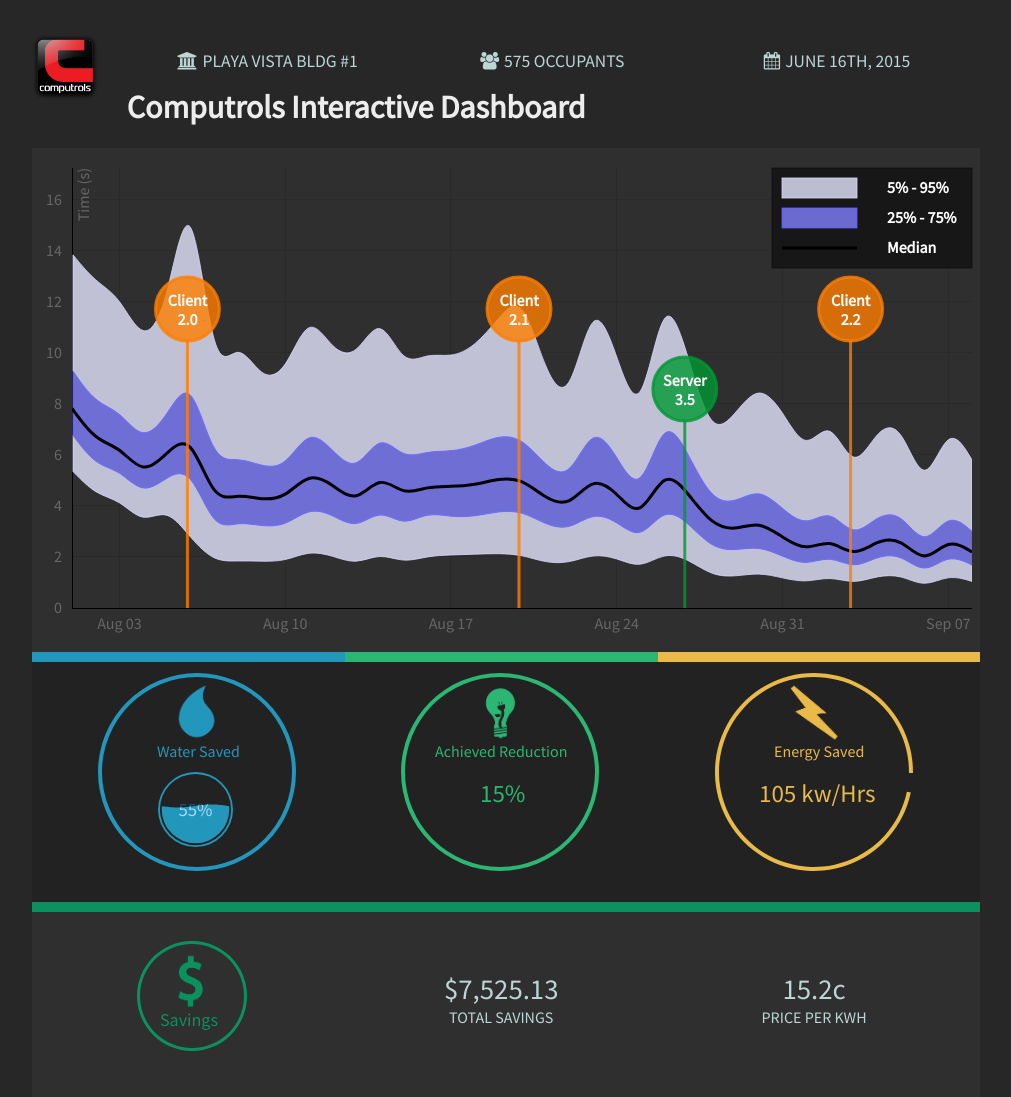
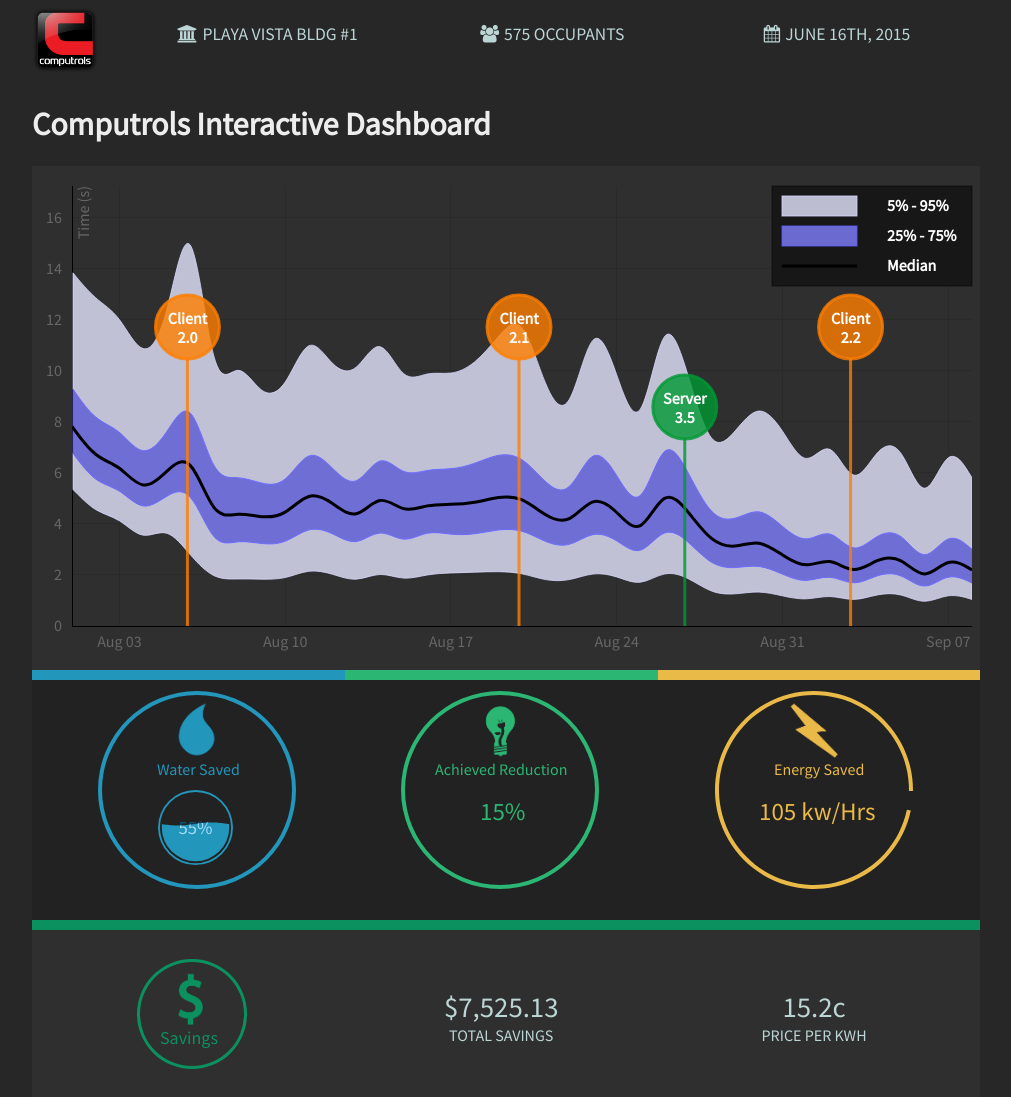
Before and after one commit to ComputrolsInc/cbw-dashexample, a website: page app/index.html in a window 1280 px wide. Shown: the top 1097 px of the page, without its empty margins (134-1145 px from the left). Drawn offline with Linux system fonts and the light colour scheme.

Commit message:
styling - fixed data to appbar instead of on top interchanging

```diff
--- a/app/styles/main.scss
+++ b/app/styles/main.scss
@@ -30,7 +30,7 @@
     margin: 0 auto;
 
     .dash_appbar {
-        margin-bottom: 35px;
+         min-height: 75px;
         .dash_appbar--logo {
             width: 10%;
             float: left;
```
Also changed, not shown: app/styles/main.css.
